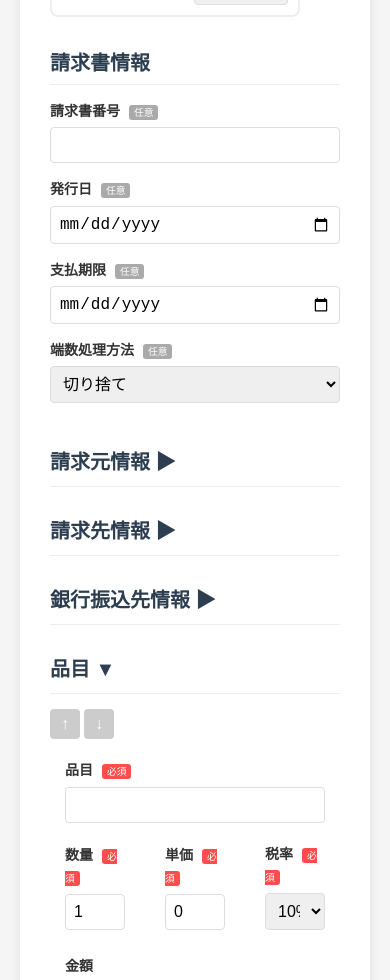
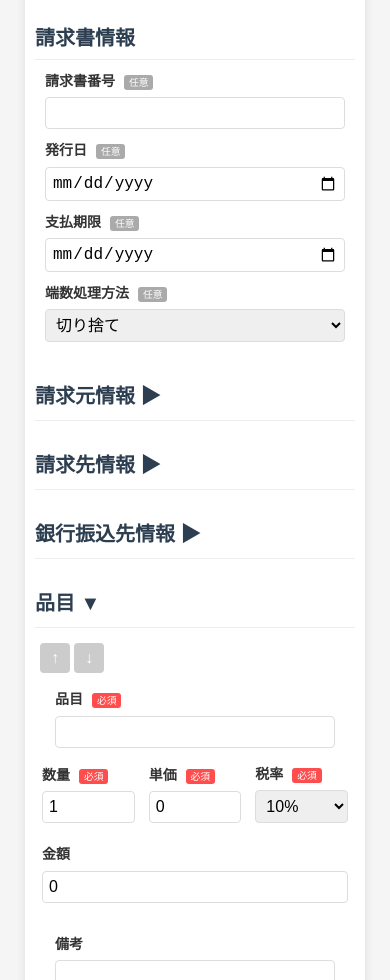
Before and after one commit to akira1110/invoice-web2, a React (Create React App) app: page / in a window 390 px wide. Shown: the part 1020-2000 px from the top of the page. Built offline with nearby package versions, Linux system fonts and the light colour scheme.

Commit message:
スマホの横幅増やした

```diff
--- a/src/App.css
+++ b/src/App.css
@@ -203,34 +203,65 @@ button:hover {
 }
 
 @media (max-width: 768px) {
+  body {
+    padding: 5px;
+  }
+
+  .container {
+    padding: 10px;
+    width: 100%;
+    max-width: 100%;
+  }
+
   .form-group {
     min-width: 100%;
+    margin-bottom: 10px;
+  }
+
+  .form-row {
+    margin-left: -5px;
+    margin-right: -5px;
+  }
+
+  .form-group.half {
+    padding: 0 5px;
   }
 
   .item-row {
     flex-wrap: wrap;
+    margin-bottom: 5px;
+    padding: 5px;
   }
 
   .item-controls {
     flex-direction: row;
     width: 100%;
-    margin-bottom: 10px;
+    margin-bottom: 5px;
   }
 
   .description {
     flex: 100%;
-    margin-bottom: 10px;
+    margin-bottom: 5px;
   }
 
   .quantity, .unit-price, .tax-rate, .amount {
     flex: 1;
-    min-width: 30%;
+    min-width: 23%;
+    padding: 0 2px;
   }
 
   .remove-item {
     flex: 100%;
     margin-left: 0;
-    margin-top: 10px;
+    margin-top: 5px;
+  }
+
+  input, select, textarea {
+    padding: 6px;
+  }
+
+  h1, h2, h3 {
+    margin-bottom: 10px;
   }
 }
 
```
